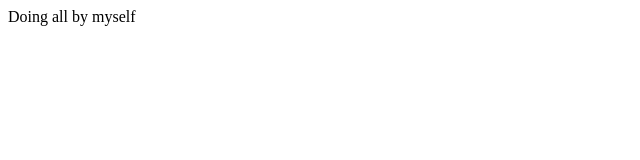
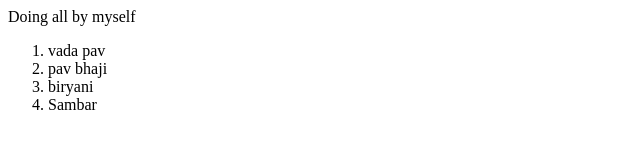
Before and after one commit to Halofrand/MyOwnRepe, a plain HTML site: page index.html in a window 1280 px wide. Shown: the whole page, without its empty margins (0-640 px from the left). Drawn offline with Linux system fonts and the light colour scheme.

Commit message:
added new feature

```diff
--- a/index.html
+++ b/index.html
@@ -1 +1,8 @@
 <p>Doing all by myself</p>
+
+<ol>
+    <li>vada pav</li>
+    <li>pav bhaji</li>
+    <li>biryani</li>
+    <li>Sambar</li>
+</ol>
```
Also changed, not shown: 1 other file.
